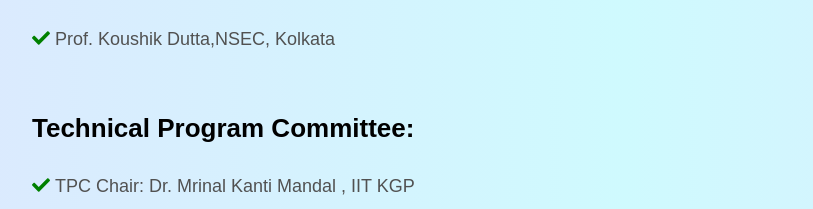
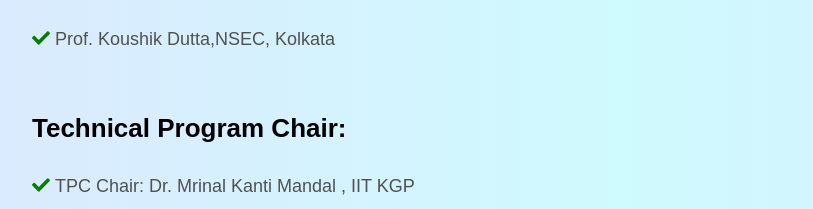
Before and after one commit to AEC-ECE-Developers/Committee-Folder, a website built with Vite: page index.html in a window 1280 px wide. Shown: the part 3325-3534 px from the top of the page, without its empty margins (16-829 px from the left). Built offline with nearby package versions, Linux system fonts and the light colour scheme.

Commit message:
Update index.html
technical program chair added

```diff
--- a/index.html
+++ b/index.html
@@ -229,7 +229,7 @@
                 <br><br>
             </ul>
 
-            <strong class="text-[26px] font-bold pb-4 ">Technical Program Committee:</strong>
+            <strong class="text-[26px] font-bold pb-4 ">Technical Program Chair:</strong>
             <br><br>
             <ul style="list-style-type: none;" class="text-[#515151] text-lg">
                 <li><i class="tick-icon fas fa-check"></i>TPC Chair: Dr. Mrinal Kanti Mandal , IIT KGP</li>                <br>
```
